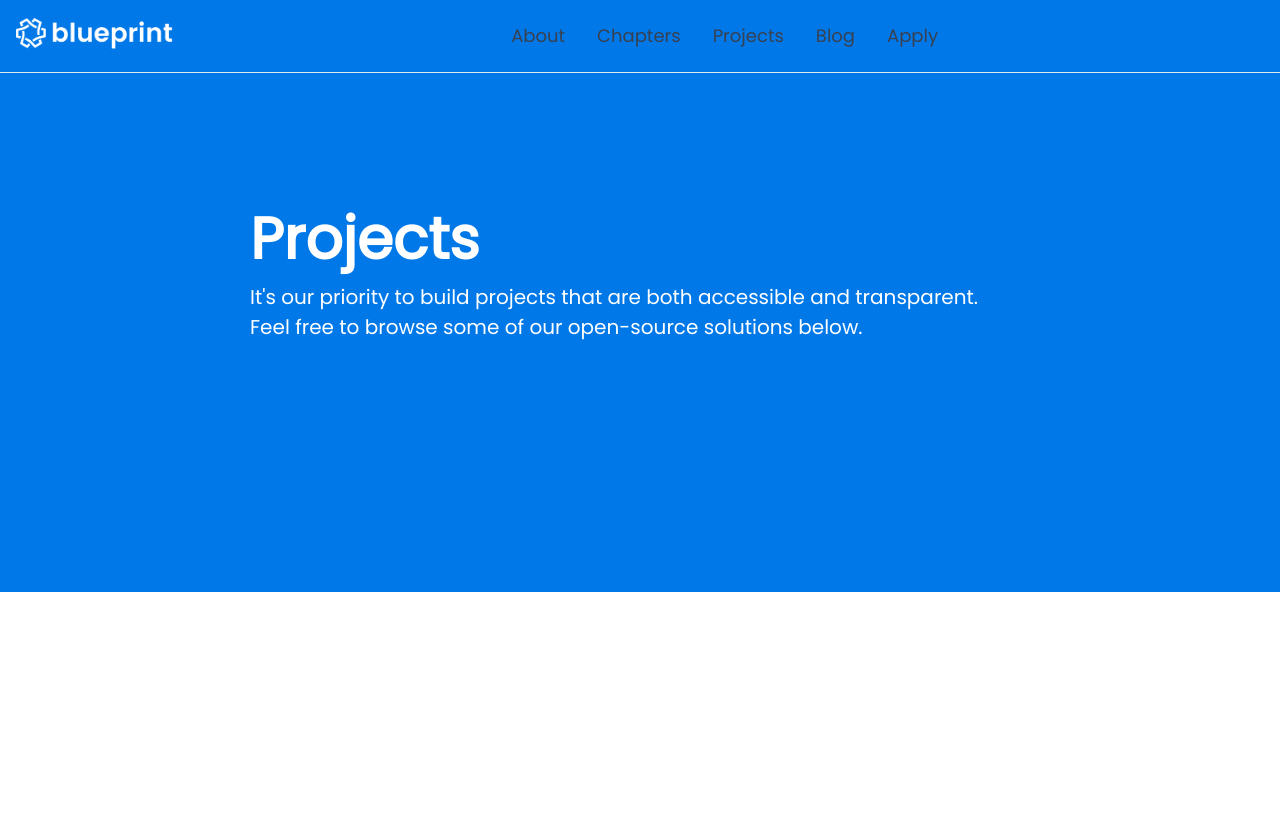
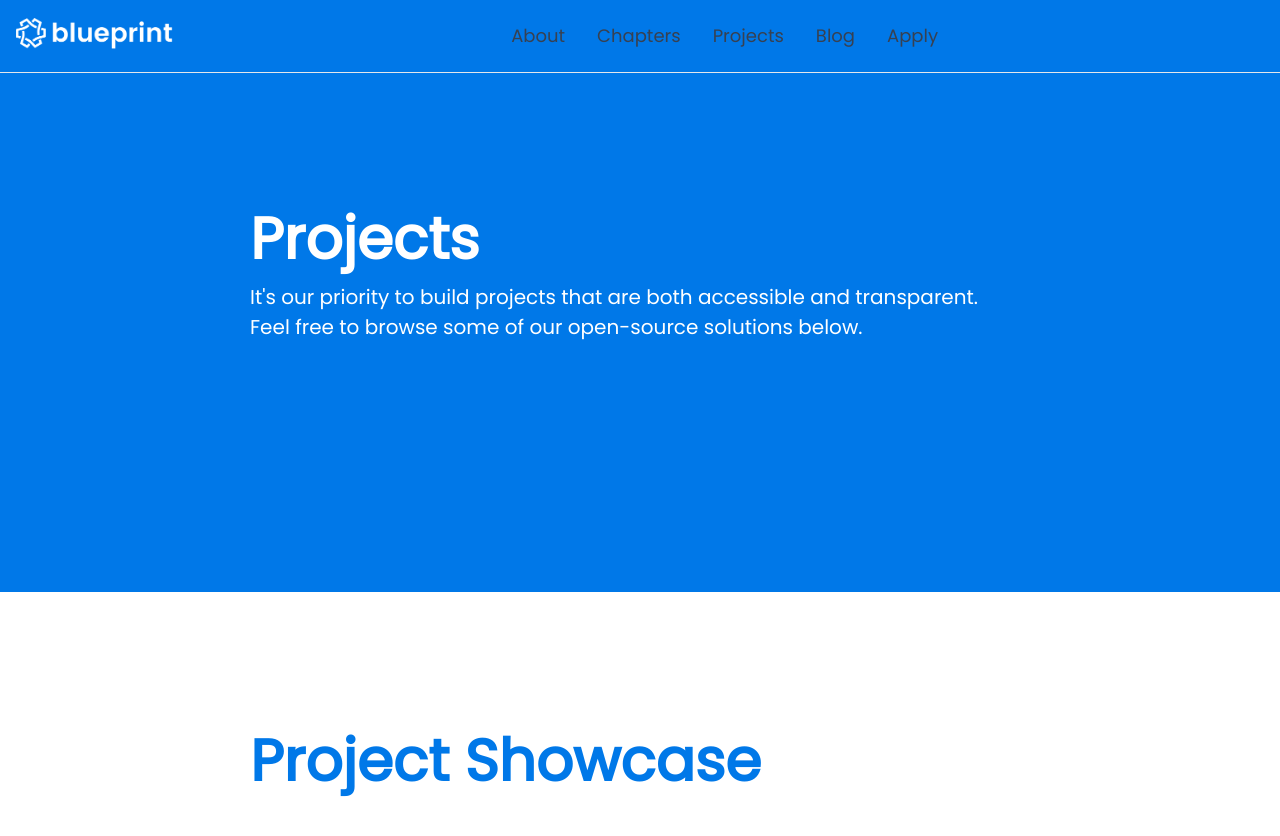
Before and after one commit to OwenTruong/blueprint_website, a React (Create React App) app: page /projects in a window 1280 px wide. Shown: the top 836 px of the page. Before the commit the page ends 800 px from the top, so only its background shows below. Built offline with nearby package versions, Linux system fonts and the light colour scheme.

Commit message:
Project showcase updare

```diff
--- a/src/components/Projects.jsx
+++ b/src/components/Projects.jsx
@@ -1,5 +1,6 @@
 function Projects() {
   return (
+    <div>
       <div style={{ backgroundColor: "#0078E8", padding: "250px" }}>
         <h1
           style={{
@@ -32,6 +33,23 @@ function Projects() {
           Feel free to browse some of our open-source solutions below.
         </p>
       </div>
+
+      <div style={{ backgroundColor: "white", padding: "250px" }}>
+        <h2
+          style={{
+            fontFamily: "Poppins, sans-serif",
+            fontSize: "58px",
+            color: "#0078E8",
+            lineHeight: "87px",
+            fontWeight: "bold",
+            marginTop: "-125px", // add negative margin to move the h1 element up
+          }}
+        >
+          Project Showcase
+        </h2>
+      </div>
+
+    </div>
   );
 }
 
```
Lines whose indentation alone changed are shown as unchanged.
